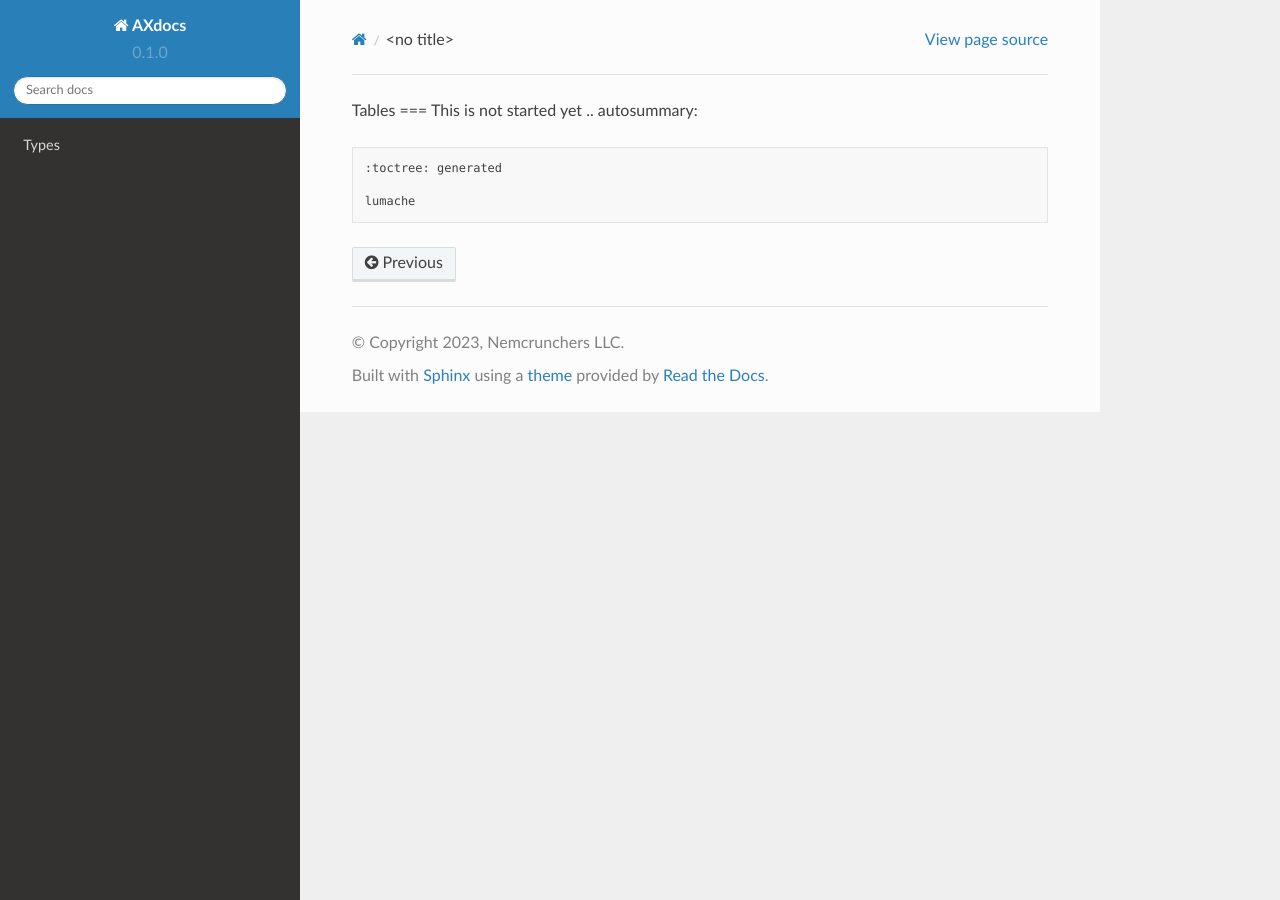
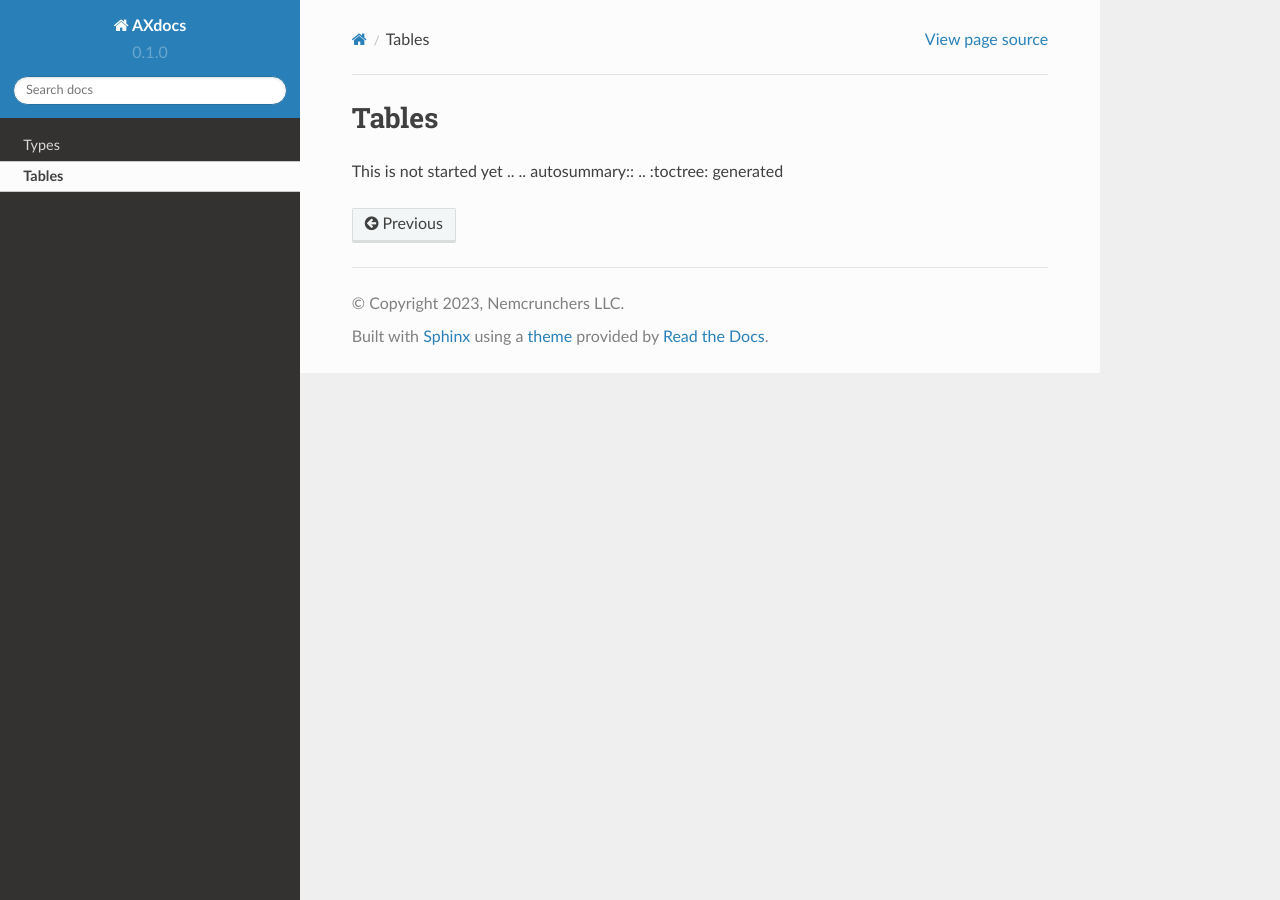
Before and after one commit to andrewschmidt-a/missing-ax-docs, a Sphinx documentation site: the page built from docs/source/tables.rst, in a window 1280 px wide. Built offline with Sphinx 7.4.7 and the Read the Docs theme 2.0.0, drawn with Linux system fonts in a browser that asks for light colours.

Commit message:
made revisions of first commit

```diff
--- a/docs/source/index.rst
+++ b/docs/source/index.rst
@@ -1,10 +1,8 @@
 Welcome to the missing AX documentation
-===================================
+=======================================
 
 **X++** is the programming language that powers Dynamics 365
 
-Check out the :doc:`usage` section for further information, including
-how to :ref:`installation` the project.
 
 .. note::
 
--- a/docs/source/tables.rst
+++ b/docs/source/tables.rst
@@ -1,7 +1,7 @@
 Tables
-===
+======
 This is not started yet
-.. autosummary::
-   :toctree: generated
+.. .. autosummary::
+..    :toctree: generated
 
-   lumache
+..    tables
--- a/pyproject.toml
+++ b/pyproject.toml
@@ -3,6 +3,6 @@ requires = ["flit_core >=3.2,<4"]
 build-backend = "flit_core.buildapi"
 
 [project]
-name = "lumache"
-authors = [{name = "Graziella", email = "graziella@lumache"}]
+name = "axdocs"
+authors = [{name = "Andrew Schmidt", email = "andrew@nemcrunchers.dev"}]
 dynamic = ["version", "description"]
```
Also changed, not shown: 1 other file.
